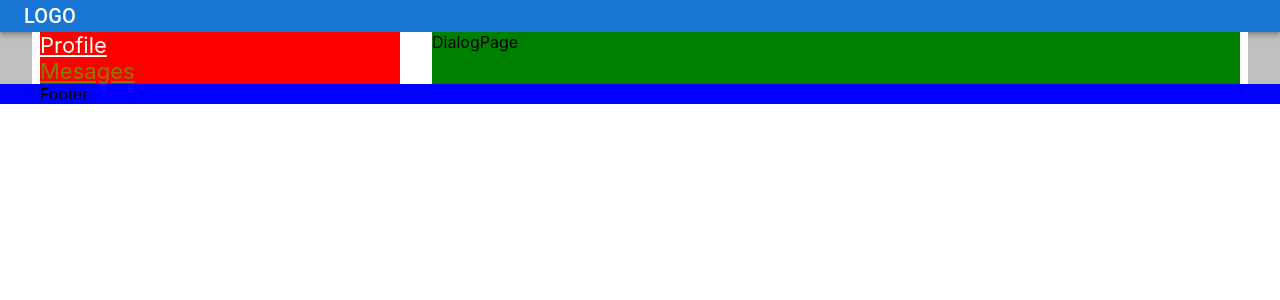
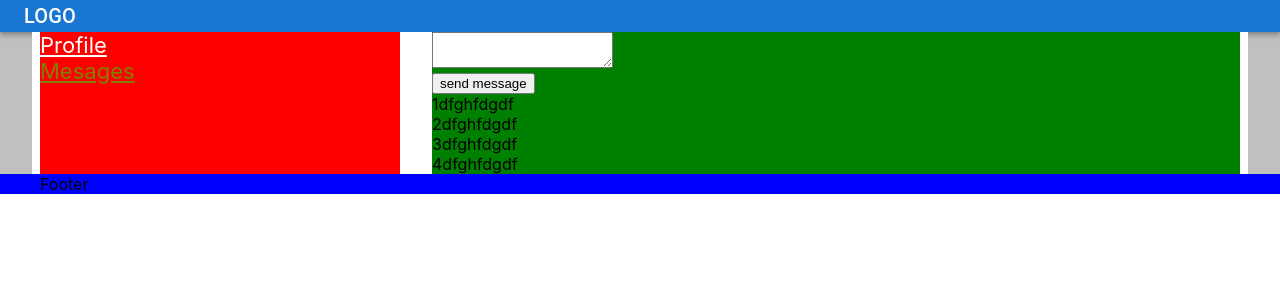
Before and after one commit to NazarGru/it-kamasutra-lessons, a React (Create React App) app in the folder my-app/: page /dialog in a window 1280 px wide. Shown: the top 300 px of the page. Built offline with nearby package versions, Linux system fonts and the light colour scheme.

Commit message:
SEND MESSAGE + SEND POST

```diff
--- a/my-app/src/App.js
+++ b/my-app/src/App.js
@@ -9,7 +9,7 @@ const App = (props) => {
   return (
     <div className="wraper">
     <Header />
-    <Body state={props.state} store={props.store} />
+    <Body state={props.state} dispatch={props.dispatch} />
     <Footer />
   </div>
   );
--- /dev/null
+++ b/my-app/src/components/dialogPage/DialogItem.js
@@ -0,0 +1,17 @@
+import React , {Component} from 'react'
+
+const DialogItem = (props) => {
+
+  return(
+    <div>
+      <div>
+
+        {props.messageText}
+      </div>
+
+     </div>
+  )
+
+  }
+
+  export default DialogItem;
--- a/my-app/src/components/dialogPage/DialogPage.js
+++ b/my-app/src/components/dialogPage/DialogPage.js
@@ -1,14 +1,38 @@
-import React , {Component} from 'react'
+import React, { Component } from 'react'
+import { addMessageActionCreator, updateMessageActionCreator } from '../../redux/redusers/dialog-reduser';
+import DialogItem from './DialogItem'
 
-class DialogPage extends Component {
-    render(props){
-      return(
-        <div>
-           DialogPage
+const DialogPage = (props) => {
+  let state = props.state.dialogPage;
+  let newMessageText = state.newMessageText;
 
-         </div>
-      )
-    }
+  let dialogItem = state.messages
+    .map(dialog => < DialogItem messageText={dialog.messageText} />)
+
+  let sendMessage = () => {
+    props.dispatch(addMessageActionCreator())
   }
 
-  export default DialogPage;
+  let changeMessage = (e) => {
+    let text = e.target.value;
+    let action = updateMessageActionCreator(text);
+    props.dispatch(action)
+  }
+
+
+  return (
+       <div>
+      <div>
+        <textarea value={newMessageText} onChange={changeMessage} />
+      </div>
+      <div>
+        <button onClick={sendMessage}>
+          send message
+        </button>
+      </div>
+      {dialogItem}
+    </div>
+  )
+}
+
+export default DialogPage;
--- a/my-app/src/components/profilePage/ProfilePage.js
+++ b/my-app/src/components/profilePage/ProfilePage.js
@@ -1,17 +1,15 @@
-import React, { Component } from 'react'
+import { updateNewPostActionCreator, addPostActionCreator } from '../../redux/redusers/profile-reduser';
 import PostItem from './PostItem'
-// import profileReducer from '../../redux/profile-reduser';
-import { updateNewPostActionCreator, addPostActionCreator } from '../../redux/profile-reduser';
-import store from '../../redux/store';
+
 
 const ProfilePage = (props) => {
 
-  let store = props.store;
+
   let state = props.state.profilePage;
   let newPostBody = state.newPostText;
 
   let postItem = state.posts
-    .map(dialog => < PostItem messageText={dialog.messageText} />)
+    .map(post => < PostItem messageText={post.messageText} />)
 
   let sendMessage = () => {
     props.dispatch(addPostActionCreator())
@@ -21,8 +19,6 @@ const ProfilePage = (props) => {
     let text = e.target.value;
     let action = updateNewPostActionCreator(text);
     props.dispatch(action)
-
-    debugger
   }
 
 
--- a/my-app/src/index.js
+++ b/my-app/src/index.js
@@ -11,7 +11,7 @@ let renderEntaireTree = (state) => {
   ReactDOM.render(
     <React.StrictMode>
       <BrowserRouter>
-        <App state={state}  />
+        <App state={state} dispatch={store.dispatch.bind(store)}  />
       </BrowserRouter>
 
     </React.StrictMode>,
--- a/my-app/src/layout/Body.js
+++ b/my-app/src/layout/Body.js
@@ -4,7 +4,7 @@ import SidebarRow from './../sidebarType/SidebarRow';
 const Body = (props) => {
   return(
     <div className='container white'>
-       <SidebarRow state={props.state} store={props.store} />
+       <SidebarRow state={props.state} dispatch={props.dispatch} />
      </div>
   )
   }
--- /dev/null
+++ b/my-app/src/redux/redusers/dialog-reduser.js
@@ -0,0 +1,58 @@
+const ADD_MESSAGE = 'ADD_MESSAGE';
+const UPDATE_MESSAGE_TEXT = 'UPDATE_MESSAGE_TEXT';
+
+let initialState = {
+    messages: [
+        {
+            id: 1,
+            messageText: '1dfghfdgdf',
+            likeCount: 12
+        },
+        {
+            id: 1,
+            messageText: '2dfghfdgdf',
+            likeCount: 12
+        },
+        {
+            id: 1,
+            messageText: '3dfghfdgdf',
+            likeCount: 12
+        },
+        {
+            id: 1,
+            messageText: '4dfghfdgdf',
+            likeCount: 12
+        }
+    ],
+    newMessageText: ''
+}
+
+const dialogReducer = (state = initialState, action) =>{
+    switch(action.type) {
+        case ADD_MESSAGE:
+            let newMessage = {
+                id: 5,
+                messageText: state.newMessageText,
+                likeCount: 0
+            };
+
+            state.messages.push(newMessage);
+            state.newMessageText = '';
+
+            return state;
+
+        case UPDATE_MESSAGE_TEXT:
+            state.newMessageText = action.newText;
+            return state;
+        default:
+            return state;
+
+    }
+}
+
+export const addMessageActionCreator = () => ({type: ADD_MESSAGE});
+export const updateMessageActionCreator = (text) =>({
+    type: UPDATE_MESSAGE_TEXT, newText: text
+});
+
+export default dialogReducer;
--- a/my-app/src/redux/profile-reduser.js
+++ b/my-app/src/redux/redusers/profile-reduser.js
@@ -24,7 +24,7 @@ let initialState = {
             likeCount: 12
         }
     ],
-    newPostText: 'ef'
+    newPostText: ''
 }
 
 const profileReducer = (state = initialState, action) =>{
@@ -35,8 +35,9 @@ const profileReducer = (state = initialState, action) =>{
                 messageText: state.newPostText,
                 likeCount: 0
             };
+
+            state.posts.push(newPost);
             state.newPostText = '';
-            state.posts.push(newPost);
 
             return state;
 
--- a/my-app/src/redux/store.js
+++ b/my-app/src/redux/store.js
@@ -1,8 +1,9 @@
 import {combineReducers, createStore} from 'redux';
-import profileReducer from './profile-reduser'
-
+import profileReducer from './redusers/profile-reduser';
+import dialogReducer from './redusers/dialog-reduser';
 let reducersBatch = combineReducers({
-    profilePage: profileReducer
+    profilePage: profileReducer,
+    dialogPage: dialogReducer
 });
 
 
--- a/my-app/src/sidebarType/ContentLeft.js
+++ b/my-app/src/sidebarType/ContentLeft.js
@@ -7,8 +7,8 @@ const ContentLeft = (props) => {
   return(
     <div  className='content-left-col'>
       <Routes>
-          <Route path="pofile" element={<ProfilePage state={props.state} store={props.store}/>}/>
-          <Route path="dialog" element={<DialogPage />}/>
+          <Route path="pofile" element={<ProfilePage state={props.state} dispatch={props.dispatch}/>}/>
+          <Route path="dialog" element={<DialogPage state={props.state} dispatch={props.dispatch} />}/>
       </Routes>
 
      </div>
--- a/my-app/src/sidebarType/SidebarRow.js
+++ b/my-app/src/sidebarType/SidebarRow.js
@@ -6,7 +6,7 @@ const SidebarRow = (props) =>{
   return(
     <div className='sidebar_row'>
       <Sidebar/>
-      <ContentLeft state={props.state} store={props.store}/>
+      <ContentLeft state={props.state} dispatch={props.dispatch}/>
     </div>
 
   )
```
Also changed, not shown: my-app/src/redux/state.js (deleted, +0 -87 lines).
